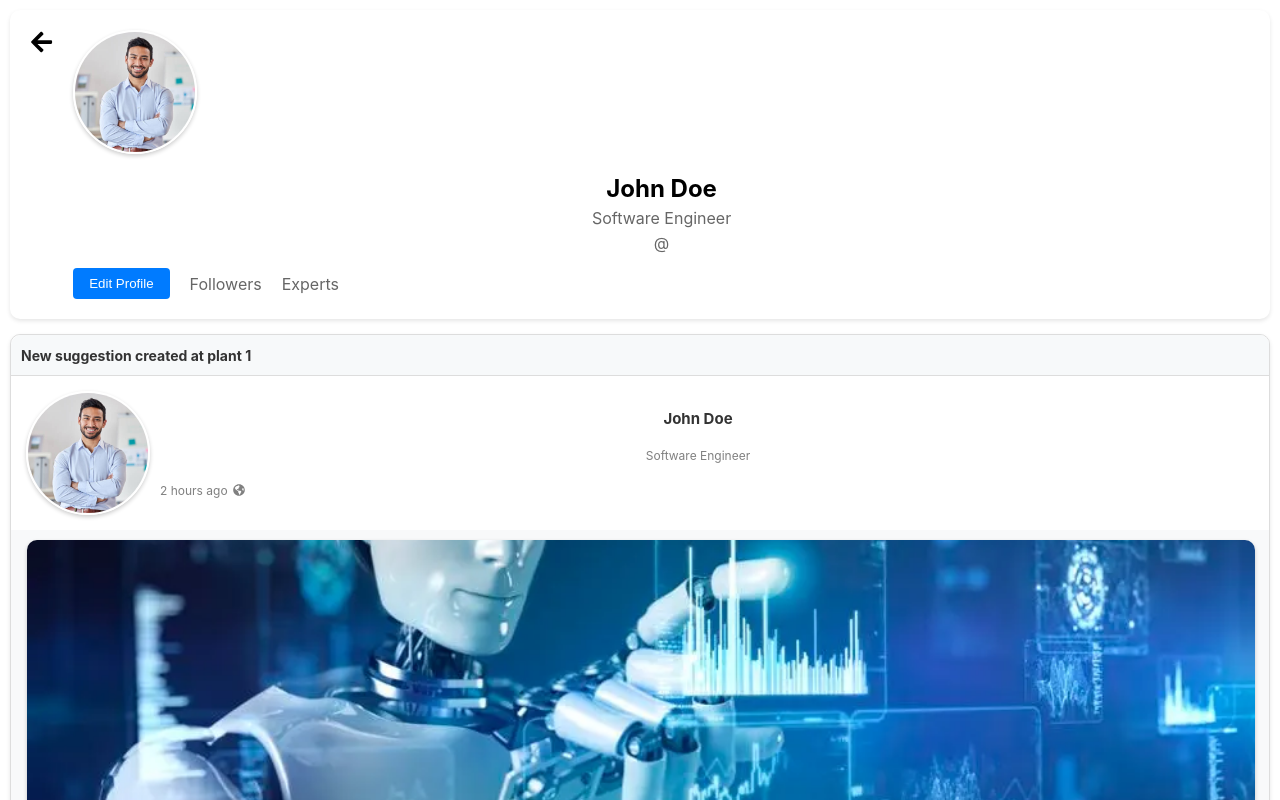
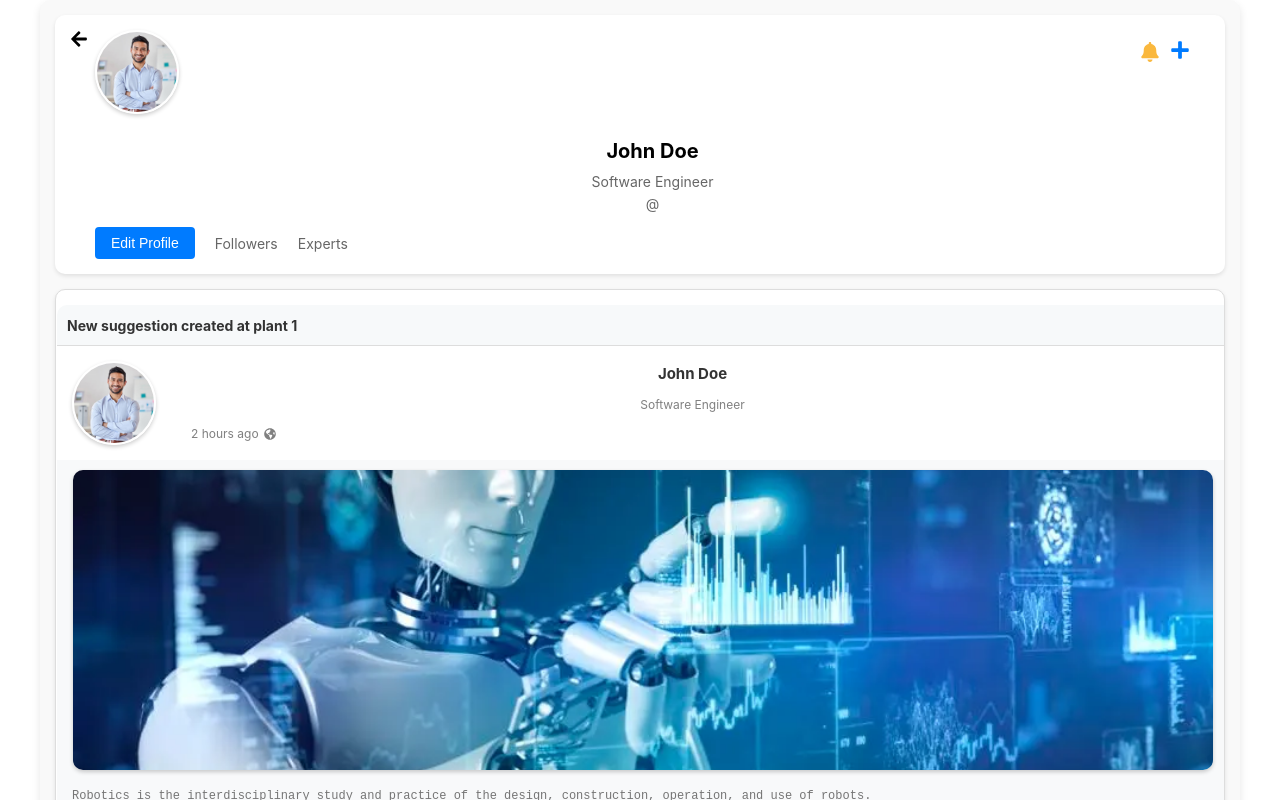
Before and after one commit to Anu-joseph1/goosefly_frontend, a React (Create React App) app: page /profile/1 in a window 1280 px wide. Shown: the top 800 px of the page. Built offline with nearby package versions, Linux system fonts and the light colour scheme.

Commit message:
organization_modification

```diff
--- a/src/pages/Page3.js
+++ b/src/pages/Page3.js
@@ -13,6 +13,7 @@ const OrganizationPage = () => {
         {/* Organization Info */}
         <div className="organization-info">
           <img src={profileImage} alt="Company Profile" className="profile-image" />
+          <div className="company-details">
             <h3 className="company-name">GOOSEFLY</h3>
             <p className="bio">Bio</p>
             <p className="location">MH, India</p>
@@ -20,8 +21,10 @@ const OrganizationPage = () => {
               <strong>24 Employees</strong> · <strong>5 Expert connections</strong>
             </p>
           </div>
+        </div>
 
         {/* Employees - Engineering */}
+        <div className="section-container">
           <h4 className="section-title">Employees - Engineering</h4>
           <div className="section">
             {[employeeImage1, employeeImage2, employeeImage1, employeeImage2].map((image, index) => (
@@ -38,8 +41,10 @@ const OrganizationPage = () => {
               <button className="add-more-btn">Add more</button>
             </div>
           </div>
+        </div>
 
         {/* Engineering Experts */}
+        <div className="section-container">
           <h4 className="section-title">Engineering Experts</h4>
           <div className="section">
             {[employeeImage1, employeeImage2, employeeImage1, employeeImage2].map((image, index) => (
@@ -56,9 +61,7 @@ const OrganizationPage = () => {
               <button className="add-more-btn">Add more</button>
             </div>
           </div>
-
-        {/* Add More Experts Button */}
-        {/* <button className="add-experts-btn">Add More Experts</button> */}
+        </div>
       </div>
     </div>
   );
--- a/src/pages/page1.css
+++ b/src/pages/page1.css
@@ -19,9 +19,10 @@
     overflow: hidden;
     background: #fff;
     box-shadow: 0 2px 4px rgba(0, 0, 0, 0.1);
-    padding-right: 18px;
+    padding-right: 15px;
 }
 
+/* Profile Section */
 /* Profile Section */
 .profile-container {
     display: flex;
@@ -42,16 +43,17 @@
 .profile-info {
     display: flex;
     flex-direction: column;
-    justify-content: center; /* Center the content vertically */
-    gap: 2px; /* Adjust the gap between name, designation, and post time */
+    justify-content: center;
+    gap: 0; /* No gap between child elements */
 }
 
 .name {
     font-size: 15px;
     font-weight: bold;
-    margin: 0;
+    margin: 0; /* Remove margin */
     cursor: pointer;
     color: #333;
+    line-height: 1.2; /* Adjust line height to reduce space */
 }
 
 .name:hover {
@@ -61,7 +63,9 @@
 .designation {
     font-size: 12px;
     color: gray;
-    margin: 0;
+    margin: 0; /* Remove margin */
+    cursor: pointer;
+    line-height: 1.2; /* Adjust line height to reduce space */
 }
 
 .post-details {
@@ -69,11 +73,13 @@
     align-items: center;
     font-size: 12px;
     color: gray;
-    margin: 0;
+    margin: 0; /* Remove margin */
+    gap: 5px; /* Adjust gap between post-time and globe-icon */
+    line-height: 1.2; /* Adjust line height to reduce space */
 }
 
 .post-time {
-    margin-right: 5px;
+    margin: 0; /* Remove margin */
 }
 
 .globe-icon {
--- a/src/pages/page4.css
+++ b/src/pages/page4.css
@@ -1,12 +1,12 @@
 /* Main Container */
 .page4-container {
-  padding: 10px;
-  max-width: 1600px;
+  padding: 15px;
+  max-width: 1200px;
   margin: 0 auto;
   width: 100%;
-  background: #fff;
-  border-radius: 0;
-  box-shadow: none;
+  background: #f9f9f9;
+  border-radius: 10px;
+  box-shadow: 0 4px 8px rgba(0, 0, 0, 0.1);
   overflow: hidden;
   box-sizing: border-box;
 }
@@ -14,63 +14,83 @@
 /* Profile Section */
 .profile-section {
   margin-bottom: 15px;
-  padding: 20px;
+  padding: 15px;
   background: #fff;
   border-radius: 10px;
   box-shadow: 0 2px 4px rgba(0, 0, 0, 0.1);
+  position: relative;
 }
+
 
 .profile-header {
   display: flex;
   align-items: flex-start;
-  gap: 20px;
+  gap: 15px;
+  position: relative;
 }
 
 .back-arrow {
-  font-size: 24px;
+  font-size: 18px;
   cursor: pointer;
+  position: absolute;
+  top: 0;
+  left: 0;
 }
 
 .profile-info {
   display: flex;
-  gap: 20px;
+  gap: 15px;
   width: 100%;
+  margin-left: 25px;
 }
 
 .profile-pic {
-  width: 120px;
-  height: 120px;
+  width: 80px;
+  height: 80px;
   border-radius: 50%;
   object-fit: cover;
 }
 
 .profile-details {
   flex-grow: 1;
+  padding-top: 10px; /* Added padding to move content down */
 }
 
 .profile-name {
-  margin: 0 0 5px 0;
-  font-size: 24px;
+  margin: 0 0 10px 0; /* Increased margin to move name down */
+  font-size: 20px;
+  font-weight: bold;
 }
 
 .profile-designation {
   margin: 0 0 5px 0;
   color: #666;
+  font-size: 14px;
+}
+
+.profile-username {
+  margin: 0 0 5px 0;
+  color: #666;
+  font-size: 14px;
 }
 
 .profile-industry {
   margin: 0 0 10px 0;
   color: #666;
+  font-size: 14px;
 }
 
 .profile-bio {
-  margin: 15px 0;
+  margin: 10px 0;
+  font-size: 14px;
+  color: #333;
 }
 
 .profile-stats {
   display: flex;
   align-items: center;
-  gap: 20px;
+  gap: 20px; /* Increased gap between items */
+  margin-top: 15px; /* Added margin to create space between bio and stats */
 }
 
 .edit-profile-btn {
@@ -80,27 +100,106 @@
   border: none;
   border-radius: 4px;
   cursor: pointer;
+  font-size: 14px;
 }
 
 .stats {
   display: flex;
-  gap: 20px;
+  gap: 20px; /* Increased gap between followers and experts */
 }
 
 .followers, .experts {
   color: #666;
+  font-size: 14px;
+}
+
+/* Profile Actions (Popup + Icon and Notification Icon) */
+.profile-actions {
+  position: absolute;
+  top: 10px;
+  right: 10px;
+  display: flex;
+  align-items: center;
+  gap: 10px;
+}
+
+.notification-icon {
+  font-size: 20px;
+  cursor: pointer;
+  color: #fab83e;
+}
+
+/* Popup Container */
+.popup-container {
+  position: relative;
+  color: #666;
+}
+
+/* Popup Icon */
+.popup-icon {
+  font-size: 20px;
+  cursor: pointer;
+  color: #007bff; /* Change to a more vibrant color */
+  transition: color 0.3s ease; /* Smooth color transition on hover */
+}
+
+.popup-icon:hover {
+  color: #0056b3; /* Darker shade on hover */
+}
+
+/* Popup Menu */
+.popup-menu {
+  position: absolute;
+  top: 50px;
+  right: 0;
+  background: #fff;
+  border: 1px solid #ddd;
+  border-radius: 5px;
+  box-shadow: 0 4px 8px rgba(0, 0, 0, 0.1); /* More pronounced shadow */
+  z-index: 10;
+  min-width: 150px; /* Ensure a minimum width */
+  opacity: 0; /* Initially hidden */
+  visibility: hidden; /* Initially hidden */
+  transform: translateY(-10px); /* Slight upward shift */
+  transition: opacity 0.3s ease, transform 0.3s ease, visibility 0.3s ease; /* Smooth transitions */
+}
+
+.popup-container:hover .popup-menu {
+  opacity: 1; /* Show on hover */
+  visibility: visible; /* Show on hover */
+  transform: translateY(0); /* Reset position */
+}
+
+/* Popup Menu Items */
+.popup-item {
+  padding: 10px 20px;
+  font-size: 14px;
+  color: #333;
+  cursor: pointer;
+  transition: background-color 0.3s ease; /* Smooth background transition */
+}
+
+.popup-item:hover {
+  background: #f1f1f1;
+  color: #007bff; /* Change text color on hover */
+}
+
+/* Add a divider between items */
+.popup-item:not(:last-child) {
+  border-bottom: 1px solid #eee;
 }
 
 /* Employee Post Container */
 .employee-post {
-  margin-top: 10px;
-  margin-bottom: 20px;
+  margin-top: 0px;
+  margin-bottom: 5px;
   border: 1px solid #ddd;
   border-radius: 10px;
   overflow: hidden;
   background: #fff;
   box-shadow: 0 2px 4px rgba(0, 0, 0, 0.1);
-  padding-right: 18px;
+  padding: 15px;
+  padding-left: 1px;
 }
 
 /* Modal Overlay */
@@ -118,20 +217,23 @@
 
 .modal {
   background: #fff;
-  padding: 20px;
+  padding: 15px;
   border-radius: 10px;
-  width: 350px;
+  width: 280px;
   box-shadow: 0 2px 10px rgba(0, 0, 0, 0.1);
 }
 
 .modal h2 {
-  margin-bottom: 20px;
+  margin-bottom: 15px;
+  font-size: 16px;
+  text-align: center;
 }
 
 .modal form {
   display: flex;
   flex-direction: column;
   align-items: flex-start;
+  width: 100%;
 }
 
 .modal label {
@@ -139,16 +241,18 @@
   flex-direction: column;
   align-items: flex-start;
   width: 100%;
-  margin-bottom: 10px;
+  margin-bottom: 8px;
+  font-size: 12px;
 }
 
 .modal input,
 .modal textarea {
-  width: 100%;
-  padding: 8px;
-  margin-top: 5px;
+  width: 90%;
+  padding: 6px;
+  margin-top: 4px;
   border: 1px solid #ddd;
-  border-radius: 5px;
+  border-radius: 4px;
+  font-size: 12px;
 }
 
 .modal textarea {
@@ -159,14 +263,15 @@
   display: flex;
   justify-content: space-between;
   width: 100%;
-  margin-top: 20px;
+  margin-top: 15px;
 }
 
 .modal-buttons button {
-  padding: 8px 15px;
+  padding: 6px 12px;
   border: none;
-  border-radius: 5px;
+  border-radius: 4px;
   cursor: pointer;
+  font-size: 12px;
 }
 
 .modal-buttons button[type="submit"] {
@@ -197,19 +302,17 @@
   }
 
   .profile-pic {
-    width: 50px;
-    height: 50px;
+    width: 60px;
+    height: 60px;
   }
 
   .profile-name {
-    font-size: 16px;
+    font-size: 18px;
   }
 
   .profile-designation,
-  .profile-industry {
-    font-size: 12px;
-  }
-
+  .profile-username,
+  .profile-industry,
   .profile-bio {
     font-size: 12px;
   }
--- a/src/pages/page4.js
+++ b/src/pages/page4.js
@@ -2,7 +2,7 @@ import React, { useEffect, useState } from "react";
 import { useParams, useNavigate } from "react-router-dom";
 import EmployeePost from "../components/EmployeePost";
 import { employees } from "../data/employees";
-import { FaArrowLeft } from "react-icons/fa";
+import { FaArrowLeft, FaPlus, FaBell } from "react-icons/fa";
 import "./page4.css";
 
 const Page4 = () => {
@@ -11,6 +11,7 @@ const Page4 = () => {
   const [employeePosts, setEmployeePosts] = useState([]);
   const [employeeDetails, setEmployeeDetails] = useState(null);
   const [isModalOpen, setIsModalOpen] = useState(false);
+  const [isPopupOpen, setIsPopupOpen] = useState(false); // State for the popup menu
   const [formData, setFormData] = useState({
     name: "",
     designation: "",
@@ -51,6 +52,10 @@ const Page4 = () => {
     setIsModalOpen(false);
   };
 
+  const togglePopup = () => {
+    setIsPopupOpen(!isPopupOpen); // Toggle the popup menu
+  };
+
   if (!employeeDetails) {
     return <div>Employee not found.</div>;
   }
@@ -77,6 +82,20 @@ const Page4 = () => {
                   <span className="experts">{employeeDetails.experts} Experts</span>
                 </div>
               </div>
+            </div>
+          </div>
+          {/* Popup + Icon and Notification Icon */}
+          <div className="profile-actions">
+            <FaBell className="notification-icon" />
+            <div className="popup-container">
+              <FaPlus className="popup-icon" onClick={togglePopup} />
+              {isPopupOpen && (
+                <div className="popup-menu">
+                  <div className="popup-item">New Post</div>
+                  <div className="popup-item">Create a New Issue</div>
+                  <div className="popup-item">Add a Suggestion</div>
+                </div>
+              )}
             </div>
           </div>
         </div>
```
Also changed, not shown: src/pages/Page3.css (+48 -14 lines). Lines whose indentation alone changed are shown as unchanged.
